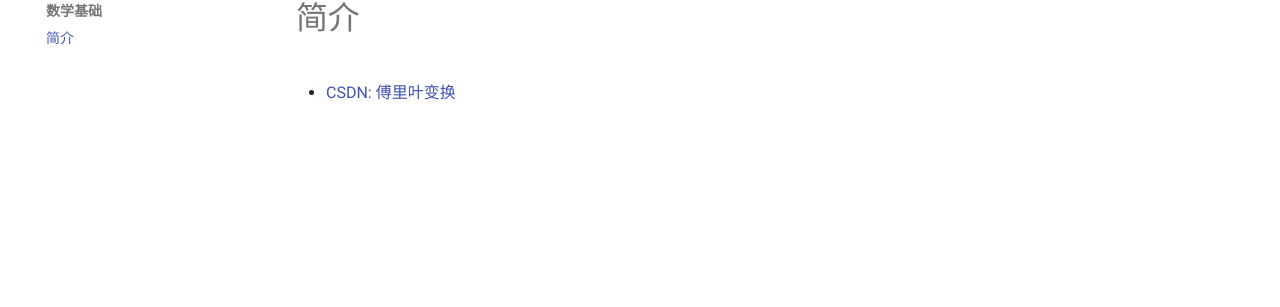
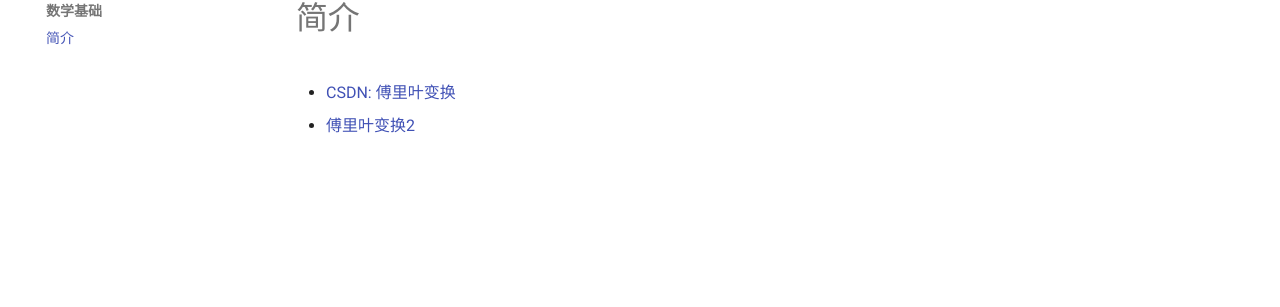
Before and after one commit to zhoukaidev/ks_blog, an MkDocs documentation site: the page built from docs/math/first.md, in a window 1280 px wide. Shown: the part 148-455 px from the top of the page. Built offline with MkDocs 1.6.1 and Material for MkDocs 9.7.7, drawn with Linux system fonts in a browser that asks for light colours; comment, search, counter and statistics services are not loaded.

Commit message:
update first.md

```diff
--- a/docs/math/first.md
+++ b/docs/math/first.md
@@ -1 +1,2 @@
 * [CSDN: 傅里叶变换](https://blog.csdn.net/l494926429/article/details/51818012/)
+* [傅里叶变换2](https://www.thefouriertransform.com/series/fourier.php)
```
